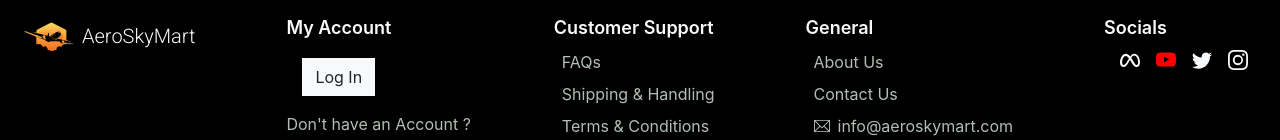
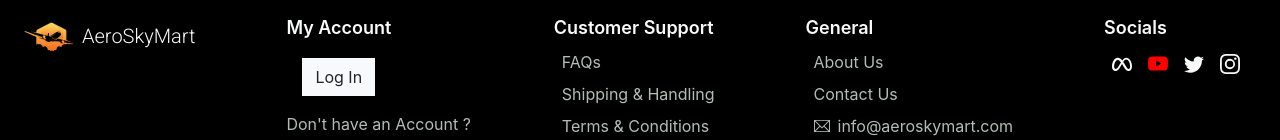
Before and after one commit to Osorabrian/AeroSkyMart, a React (Create React App) app: page /cart in a window 1280 px wide. Shown: the part 563-703 px from the top of the page. Built offline with nearby package versions, Linux system fonts and the light colour scheme.

Commit message:
edit socials section in footer

```diff
--- a/src/Components/Footer/Socials.js
+++ b/src/Components/Footer/Socials.js
@@ -21,7 +21,7 @@ export default function Socials(){
                 {socials.map((social, index)=> {
                     return(
                         <Link to={social.link} key={index}>
-                            <social.logo className={`text-[${social.color}] my-auto m-2 text-xl`} />
+                            <social.logo className={`text-[${social.color}] my-auto me-3 mb-2 mt-1 text-xl`} />
                         </Link>
                     )
                 })}
```
